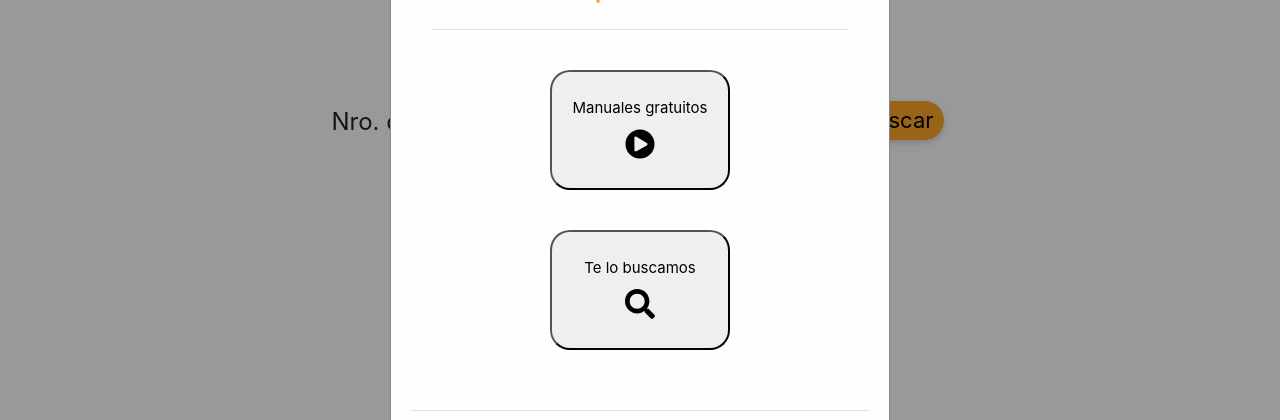
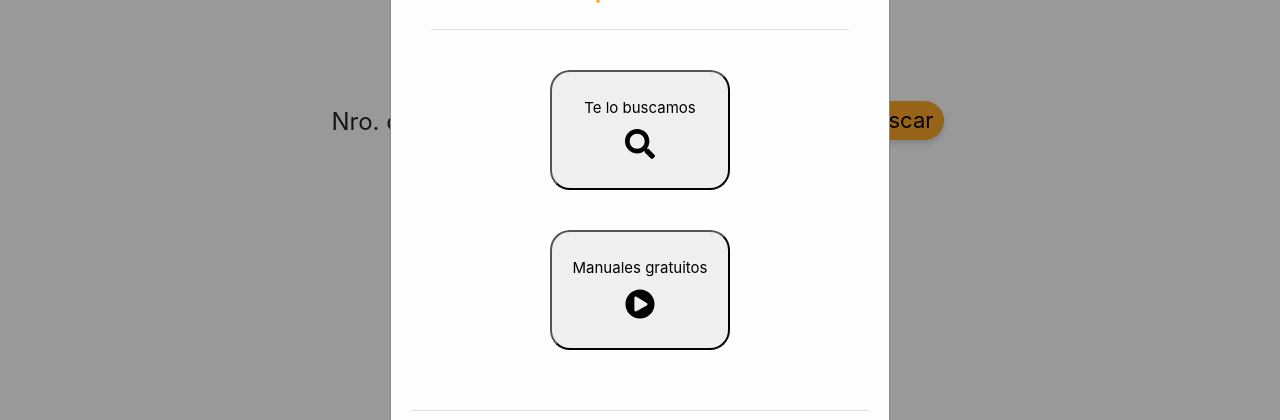
Before and after one commit to carlosmertens/daxparts, a React (Create React App) app: page / in a window 1280 px wide. Both pictures are taken after a click on the button "Click aqui si no sabes el numero de parte". Shown: the part 349-769 px from the top of the page. Built offline with nearby package versions, Linux system fonts and the light colour scheme; no server answers.

Commit message:
Swap bottons for Noparte

```diff
--- a/src/components/home/Home.js
+++ b/src/components/home/Home.js
@@ -1,4 +1,6 @@
-import React from 'react';
+import React, { useEffect, useState } from 'react';
+import axios from 'axios';
+
 import { Link } from 'react-router-dom';
 import { connect } from 'react-redux';
 import { bindActionCreators } from 'redux';
@@ -13,6 +15,26 @@ import Pais from './Pais';
 import Noparte from '../noparte/Noparte';
 
 const Home = (props) => {
+  // Iniciar state para el resultado de la busqueda
+  // Set empty state to fill with the API result
+  const [busqueda, setBusqueda] = useState([]);
+
+  // Llamar API con el numero de parte a buscar
+  // Call up API with state buscar
+  useEffect(() => {
+    // Prueba con API de peliculas (TheMovieDB)
+    // Test with movie API
+    const urlAPI = `http://www.wp.daxparts.com/api/pais/listado`;
+    axios.get(urlAPI).then((response) => {
+      // Console log response
+      console.log(response.data);
+      const resp = response.data.results;
+      setBusqueda(resp);
+    });
+  }, []);
+
+  console.log(busqueda);
+
   // Logica si usuario no introduce numero de parte (no ir a cotizacion)
   let buscarParte = props.parte;
   if (props.parte !== '') {
--- a/src/components/noparte/Noparte.js
+++ b/src/components/noparte/Noparte.js
@@ -34,6 +34,17 @@ const Noparte = (props) => {
         <div className='modal-body d-flex justify-content-center'>
           <div className='row botones'>
             <div className='col-sm'>
+              <button
+                className='que-hacer-button'
+                onClick={() => {
+                  props.openModal('open', <Buscamos idioma={props.idioma} />);
+                }}>
+                {props.idioma.home.modal.enlaceBuscamos}
+                <br />
+                <FontAwesomeIcon icon='search' size='2x' className='icon-video' />
+              </button>
+            </div>
+            <div className='col-sm'>
               <Link to='/tutorial/'>
                 <button className='que-hacer-button' onClick={closeModal}>
                   {props.idioma.home.modal.enlaceTutorial}
@@ -45,17 +56,6 @@ const Noparte = (props) => {
                   />
                 </button>
               </Link>
-            </div>
-            <div className='col-sm'>
-              <button
-                className='que-hacer-button'
-                onClick={() => {
-                  props.openModal('open', <Buscamos idioma={props.idioma} />);
-                }}>
-                {props.idioma.home.modal.enlaceBuscamos}
-                <br />
-                <FontAwesomeIcon icon='search' size='2x' className='icon-video' />
-              </button>
             </div>
           </div>
         </div>
```
